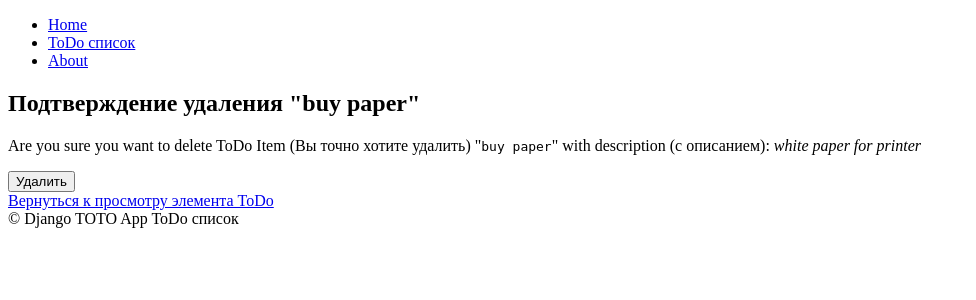
After one commit to oleksdev2/django-todo-project, a Django app: page /todos/8/confirm-delete/ in a window 1280 px wide. The commit adds this page. Shown: the top 300 px of the page, without its empty margins (0-976 px from the left). Run offline with Django 5.2, Linux system fonts and the light colour scheme; data comes from the database, SQL or seed files in the repository; both versions use the stored data as it was after the commit.

Commit message:
добавление формы удаления элемента ToDo

```diff
--- /dev/null
+++ b/todo_list/templates/todo_list/todoitem_confirm_delete.html
@@ -0,0 +1,22 @@
+{% extends 'todo_list/base.html' %}
+
+{% block title %}
+	Подтвердить Удаление элемента ToDo № {{ object.id }}
+{% endblock %}
+
+{% block body %}
+  <h2>Подтверждение удаления "{{ object.title }}"</h2>
+  <p>
+    Are you sure you want to delete ToDo Item
+    (Вы точно хотите удалить) "<code>{{ object.title }}</code>"
+    with description (с описанием): <i>{{ object.description }}</i>
+  </p>
+  <form method="post">{% csrf_token %}
+    {{ form }}
+    <button type="submit"> Удалить</button>
+  </form>
+
+  <div>
+     <a href="{% url 'todo_list:detail' object.pk %}">Вернуться к просмотру элемента ToDo</a>
+  </div>
+{% endblock %}
--- a/todo_list/urls.py
+++ b/todo_list/urls.py
@@ -13,6 +13,7 @@ urlpatterns = [
     path('', views.ToDoListIndexView.as_view(), name='index'),
     path('<int:pk>/', views.ToDoDetailView.as_view(), name='detail'),
     path('<int:pk>/update/', views.ToDoItemUpdateView.as_view(), name='update'),
+    path('<int:pk>/confirm-delete/', views.ToDoItemDeleteView.as_view(), name='delete'),
     path('list/', views.ToDoListView.as_view(), name='list'),
     path('done/', views.ToDoListDoneView.as_view(), name='done'),
     path('create/', views.ToDoItemCreateView.as_view(), name='create'),
--- a/todo_list/views.py
+++ b/todo_list/views.py
@@ -3,12 +3,14 @@ from django.http import (
     HttpResponse,
 )
 from django.shortcuts import render
+from django.urls import reverse_lazy
 from django.views.generic import (
     TemplateView,
     ListView,
     DetailView,
     CreateView,
     UpdateView,
+    DeleteView,
 )
 
 from .forms import (
@@ -87,3 +89,11 @@ class ToDoItemUpdateView(UpdateView):
     model = ToDoItem
     template_name_suffix = '_update_form'
     form_class = ToDoItemUpdateForm   # мы можем вместо этого присвоения добавить fields = ( 'title', ......) но тогда не будут применяться переопределения
+
+
+class ToDoItemDeleteView(DeleteView):
+    model = ToDoItem
+    success_url = reverse_lazy('todo_list:list') # чтобы в момент обращения было выполнено вычисление на какой адрес перенаправлять
+    # какой нам шаблон нужен, если мы не указали: ctrl+клик на DeleteView
+    # и смотрим значение template_name_suffix = "_confirm_delete" -- нам нужна страничка для подтверждения удаления
+    # и в urls.py запишем '<int:pk>/confirm-delete/'
```
Also changed, not shown: todo_list/templates/todo_list/todoitem_detail.html (+10 -1 lines), todo_db.sqlite3.
